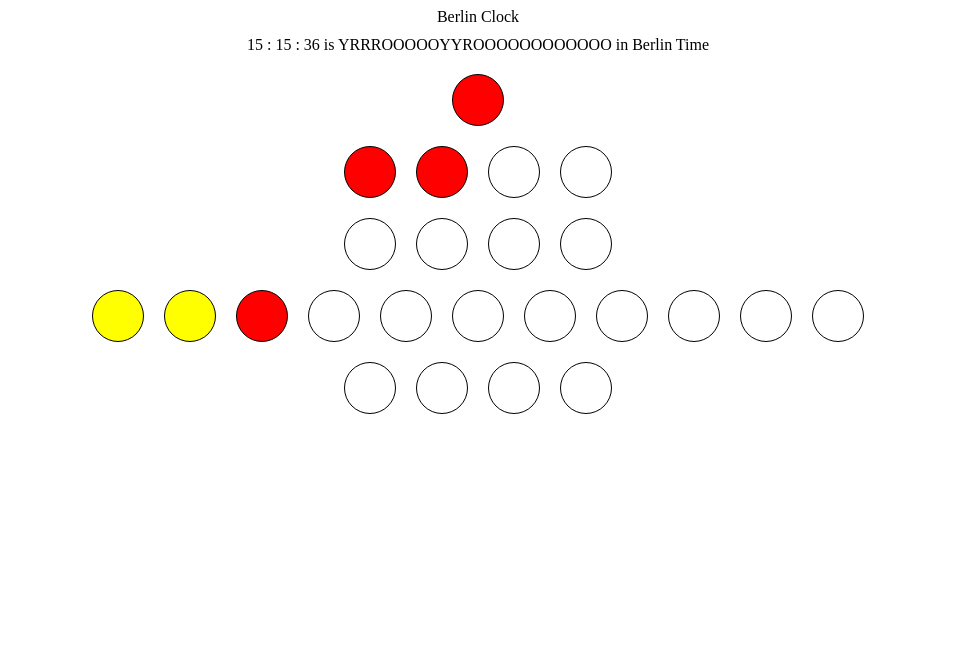
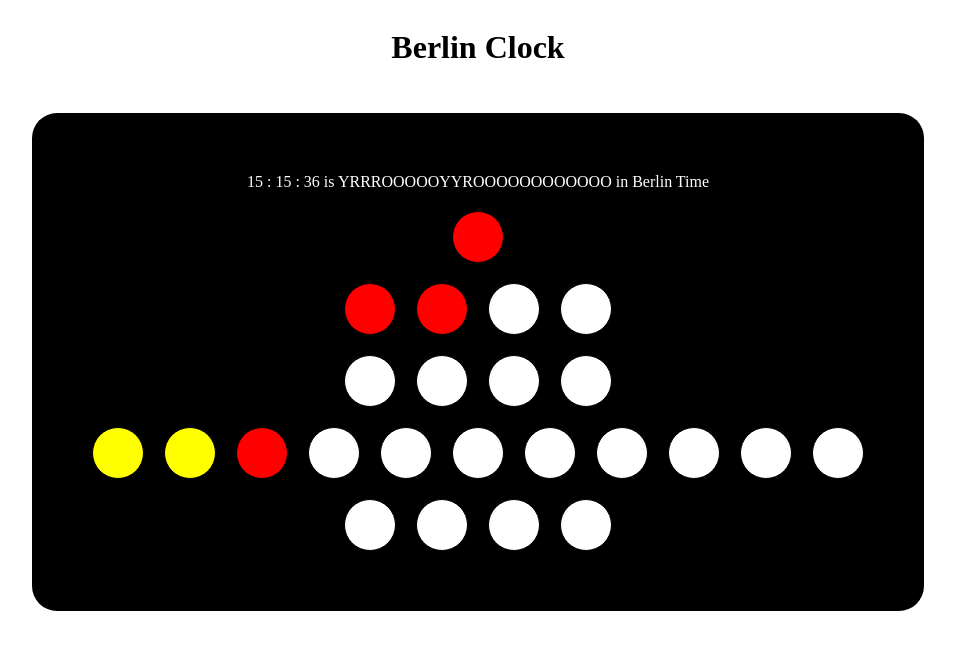
Before and after one commit to 0xNeolik/Berlin-Kata, a React (Create React App) app: page / in a window 1280 px wide. Shown: the top 650 px of the page, without its empty margins (162-1117 px from the left). Built offline with nearby package versions, Linux system fonts and the light colour scheme.

Commit message:
Style the web

```diff
--- a/src/App.js
+++ b/src/App.js
@@ -13,9 +13,10 @@ function App() {
       setTime(splitDigitalTime(digitalTimeHourMinSec().getTime()));
     }, 1000);
   }, []);
+
   return (
     <div className="app-container">
-      Berlin Clock
+      <h1>Berlin Clock</h1>
       <DigitalClock
         seconds={time.seconds}
         minutes={time.minutes}
--- a/src/Components/DigitalClock.css
+++ b/src/Components/DigitalClock.css
@@ -1,6 +1,11 @@
 #clock {
   display: flex;
   flex-direction: column;
+  background-color: black;
+  color: white;
+  padding: 50px;
+  margin-top: 25px;
+  border-radius: 25px;
 }
 .clock-light {
   border: 1px solid black;
```
